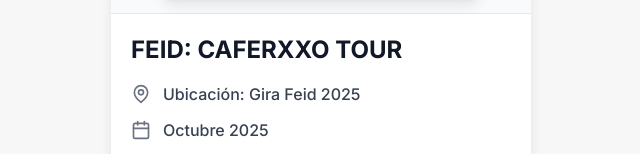
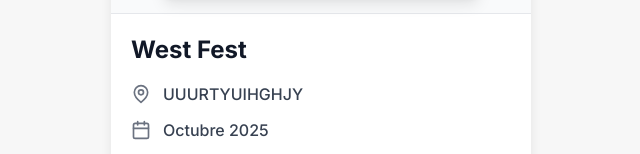
Before and after one commit to musa-dev-ai/Oasis, a plain HTML site: page index.html in a window 1280 px wide. Shown: the part 275-429 px from the top of the page, without its empty margins (319-959 px from the left). Drawn offline with nearby package versions, Linux system fonts and the light colour scheme.

Commit message:
Update index.html

```diff
--- a/index.html
+++ b/index.html
@@ -50,13 +50,13 @@
         <!-- 2. Event Main Details (Detalles principales del evento) -->
         <div class="p-5 space-y-3">
             <!-- Updated Main Title to CAFERXXO TOUR (Título principal actualizado a CAFERXXO TOUR) -->
-            <h1 class="text-2xl font-bold text-gray-900 mb-4">FEID: CAFERXXO TOUR</h1>
+            <h1 class="text-2xl font-bold text-gray-900 mb-4">West Fest</h1>
 
             <!-- Location Detail - Updated to Gira Feid 2025 (Detalle de Ubicación - Actualizado a Gira Feid 2025) -->
             <div class="flex items-center text-gray-700">
                 <!-- Location Icon (Icono de Ubicación) -->
                 <svg xmlns="http://www.w3.org/2000/svg" width="20" height="20" viewBox="0 0 24 24" fill="none" stroke="currentColor" stroke-width="2" stroke-linecap="round" stroke-linejoin="round" class="mr-3 text-gray-500"><path d="M20 10c0 6-8 12-8 12s-8-6-8-12a8 8 0 0 1 16 0Z"/><circle cx="12" cy="10" r="3"/></svg>
-                <span class="text-base font-medium">Ubicación: Gira Feid 2025</span>
+                <span class="text-base font-medium">UUURTYUIHGHJY</span>
             </div>
 
             <!-- Date & Time Detail - Updated to nonspecific October 2025 (Detalle de Fecha y Hora - Actualizado a Octubre 2025 No Específico) -->
```
